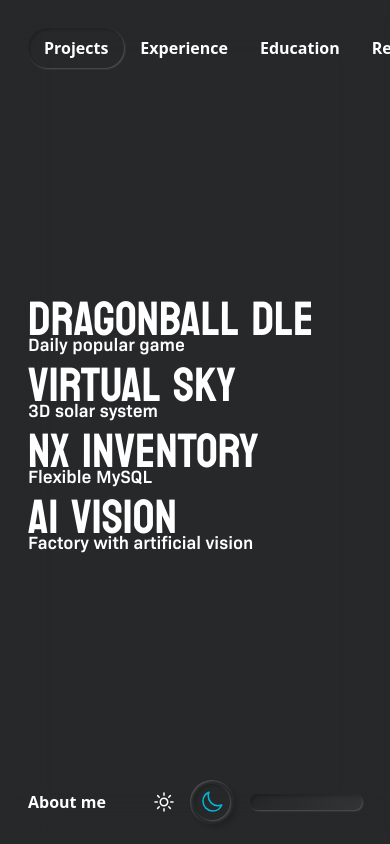
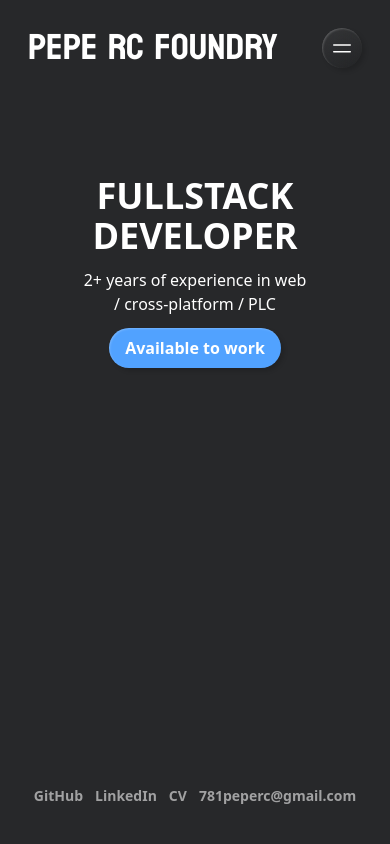
Before and after one commit to PepeAliasJose/thepepercfoundry-portfolio, a React (Vite) app: page / in a window 390 px wide. Built offline with nearby package versions, Linux system fonts and the light colour scheme.

Commit message:
Start minerva

```diff
--- a/index.html
+++ b/index.html
@@ -1,5 +1,5 @@
 <!DOCTYPE html>
-<html lang="en">
+<html lang="en" class="hide-scroll">
   <head>
     <meta charset="UTF-8" />
     <link rel="icon" type="image/svg+xml" href="/vite.svg" />
--- a/package.json
+++ b/package.json
@@ -19,7 +19,8 @@
     "react-dom": "^19.1.0",
     "react-i18next": "^15.6.0",
     "react-router-dom": "^7.6.3",
-    "tailwindcss": "^4.1.11"
+    "tailwindcss": "^4.1.11",
+    "zustand": "^5.0.7"
   },
   "devDependencies": {
     "@eslint/js": "^9.30.1",
--- a/src/App.jsx
+++ b/src/App.jsx
@@ -13,13 +13,14 @@
 const NotFound = lazy(() => import('./pages/_404'))
 const Education = lazy(() => import('./pages/Education'))
 const DBD = lazy(() => import('./pages/DBD'))
-const VS = lazy(() => import('./pages/VirtualSky'))
+const VS = lazy(() => import('./pages/Minerva'))
 
 import global_en from './locales/en/translation.json'
 import global_es from './locales/es/translation.json'
 //Dragonball-dle
 import dbd_en from './locales/en/dbd.json'
 import dbd_es from './locales/es/dbd.json'
+import { create } from 'zustand'
 
 i18n
   .use(LanguageDetector)
@@ -41,6 +42,23 @@
   )
 }
 
+const useMenu = create(set => ({
+  show: false,
+  setShow: s => set(state => ({ show: s }))
+}))
+/**
+ *
+ * 0 projects
+ * 1 experience
+ * 2 education
+ * 3 contact
+ *
+ */
+export const useSubmenu = create(set => ({
+  submenu: 0,
+  setSubmenu: s => set(state => ({ submenu: s }))
+}))
+
 const MenuSwitch = ({ setShow, show, location }) => {
   return (
     <div
@@ -57,15 +75,10 @@
 
 const Switch = () => {
   const location = useLocation()
-  const [show, setShow] = useState(location.pathname == '/')
+  const { show, setShow, submenu } = useMenu()
 
   useEffect(() => {
-    if (location.pathname == '/') {
-      setShow(true)
-    } else {
-      setShow(false)
-    }
-    console.log('Check path')
+    setShow(false)
   }, [location])
 
   useLayoutEffect(() => {
@@ -89,16 +102,19 @@
         <Route path='/' element={<Index />} />
         <Route path='/education' element={<Education />} />
         <Route path='/dragonballdle' element={<DBD />} />
-        <Route path='/virtual-sky' element={<VS />} />
+        <Route path='/minerva' element={<VS />} />
         <Route path='/test' element={<Test />} />
         <Route path='*' element={<NotFound />} />
       </Routes>
       <AnimatePresence>{show && <Menu key={'menu'} />}</AnimatePresence>
-      {location.pathname !== '/' && (
-        <MenuSwitch setShow={setShow} show={show} location={location} />
-      )}
+
+      <MenuSwitch setShow={setShow} show={show} location={location} />
     </>
   )
 }
-
+/*
+{location.pathname !== '/' && (
+        <MenuSwitch setShow={setShow} show={show} location={location} />
+      )}
+*/
 export default App
--- a/src/components/molecules/ThemeSwitch.jsx
+++ b/src/components/molecules/ThemeSwitch.jsx
@@ -20,11 +20,6 @@
   return (
     <div className='inline-flex gap-2 items-center justify-center '>
       <div
-        style={{ borderRadius: '100%' }}
-        className={currentTheme == 'light' ? ' up p-1 ' : ''}
-      >
-        <div className={currentTheme == 'light' ? ' down rounded-full' : ''}>
-          <div
         className={
           ' hover:cursor-pointer p-1.5 ' +
           (currentTheme == 'light' && ' text-yellow-400')
@@ -35,13 +30,7 @@
       >
         <SunIcon className='size-6 md:size-7 xl:size-8' />
       </div>
-        </div>
-      </div>
-      <div
-        style={{ borderRadius: '100%' }}
-        className={currentTheme == 'dark' ? ' up p-1' : ''}
-      >
-        <div className={currentTheme == 'dark' ? ' down rounded-full' : ''}>
+
       <div
         className={
           ' hover:cursor-pointer p-1.5 ' +
@@ -54,8 +43,6 @@
         <MoonIcon className='size-6 md:size-7 xl:size-8' />
       </div>
     </div>
-      </div>
-    </div>
   )
 }
 
--- a/src/components/organisms/Menu.jsx
+++ b/src/components/organisms/Menu.jsx
@@ -8,9 +8,11 @@
 import LangSwitch from '../molecules/LangSwitch'
 
 import { useTranslation } from 'react-i18next'
+import { useSubmenu } from '../../App'
 
 function Menu () {
-  const [menuSelected, setMenuSelected] = useState(0)
+  const { submenu, setSubmenu } = useSubmenu()
+
   const [hero, updateHero] = useState(0)
   const { t } = useTranslation()
 
@@ -21,9 +23,9 @@
       key={i}
       {...x}
       option={i}
-      selected={menuSelected}
+      selected={submenu}
       onClick={() => {
-        setMenuSelected(i)
+        setSubmenu(i)
       }}
     />
   ))
@@ -77,7 +79,7 @@
             id='hero_content'
             className=' w-full h-dvh  hidden sm:block relative'
           >
-            {hero_content[menuSelected][hero]}
+            {hero_content[submenu][hero]}
           </motion.section>
         </AnimatePresence>
       </motion.div>
@@ -102,7 +104,7 @@
           className='max-h-full w-full overflow-scroll hide-scroll
          flex flex-col gap-0 text-5xl lg:text-7xl font-bold koulen py-5 '
         >
-          {lista[menuSelected]}
+          {lista[submenu]}
         </main>
         <footer className='inline-flex gap-4 px-7 py-5 font-semibold items-center'>
           <p className=' mr-auto '>{t('menu.about')}</p>
--- a/src/locales/en/translation.json
+++ b/src/locales/en/translation.json
@@ -25,9 +25,9 @@
         "link": "/dragonballdle"
       },
       {
-        "content": "VIRTUAL SKY",
+        "content": "MINERVA I",
         "subtitle": "3D solar system",
-        "link": "/virtual-sky"
+        "link": "/minerva"
       },
       {
         "content": "NX INVENTORY",
@@ -67,7 +67,7 @@
       }
     ],
     "main": {
-      "title": "Full-Stack Developer",
+      "title": "FullStack Developer",
       "subtitle": "2+ years of experience in web / cross-platform / PLC",
       "hire": "Available to work"
     }
--- a/src/locales/es/translation.json
+++ b/src/locales/es/translation.json
@@ -25,9 +25,9 @@
         "link": "/dragonballdle"
       },
       {
-        "content": "VIRTUAL SKY",
+        "content": "MINERVA I",
         "subtitle": "Sistema solar 3D",
-        "link": "/virtual-sky"
+        "link": "/minerva"
       },
       {
         "content": "NX INVENTORY",
--- a/src/pages/Index.jsx
+++ b/src/pages/Index.jsx
@@ -1,11 +1,44 @@
+import { useTranslation } from 'react-i18next'
 import Menu from '../components/organisms/Menu'
+import Footer from '../components/organisms/Footer'
 
 function Index () {
+  const { t } = useTranslation()
+  window.addEventListener('scroll', e => {
+    console.log(e)
+  })
   return (
     <>
-      <header></header>
-      <main className=''></main>
-      <footer></footer>
+      <header className='p-7  '>
+        <div className='inline-flex items-center h-10'>
+          <h2
+            className='text-4xl md:text-[2.75rem] text-left font-bold
+          koulen scale-x-110 origin-left'
+          >
+            PEPE RC FOUNDRY
+          </h2>
+        </div>
+      </header>
+      <main className='flex flex-col items-center p-20'>
+        <div className='flex flex-col justify-center items-center gap-3 h-full'>
+          <h1
+            className='text-4xl md:text-6xl w-min font-bold uppercase
+          text-center'
+          >
+            {t('menu.main.title')}
+          </h1>
+          <h2 className='text-center md:text-lg'>{t('menu.main.subtitle')}</h2>
+          <p
+            className=' md:text-lg font-semibold flex flex-row gap-2 up bg-blue-400
+        px-4 py-2 text-white'
+          >
+            {t('menu.main.hire')}
+          </p>
+        </div>
+      </main>
+      <footer className='absolute bottom-0 w-full'>
+        <Footer />
+      </footer>
     </>
   )
 }
--- a/src/pages/VirtualSky.jsx
+++ b/src/pages/Minerva.jsx
@@ -2,7 +2,7 @@
 import Footer from '../components/organisms/Footer'
 import { useEffect } from 'react'
 
-function VirtualSky () {
+function Minerva () {
   useEffect(() => {
     window.scrollTo(0, 0)
   }, [])
@@ -14,7 +14,7 @@
             Simulador del sistema solar
           </p>
           <h1 className='text-6xl sm:text-8xl md:text-9xl font-black koulen text-center leading-none'>
-            VIRTUAL SKY
+            MINERVA I
           </h1>
         </div>
 
@@ -34,11 +34,19 @@
 
         <div className='inline-flex gap-4 justify-center '>
           <div className='up out-rounded py-2 px-4 hover:cursor-pointer'>
-            <a href='#' target='_blank' rel='noopener noreferrer'>
+            <a
+              href='https://github.com/PepeAliasJose/Project-Minerva'
+              target='_blank'
+              rel='noopener noreferrer'
+            >
               GitHub
             </a>
           </div>
-          <a href='#' target='_blank' rel='noopener noreferrer'>
+          <a
+            href='https://minerva-sim.web.app/'
+            target='_blank'
+            rel='noopener noreferrer'
+          >
             <div
               className='up bg-blue-400 text-white py-2 px-4
             inline-flex gap-2 text-nowrap items-center hover:cursor-pointer'
@@ -60,8 +68,8 @@
               <li className='up px-4 py-1.5'>Tailwind CSS</li>
               <li className='up px-4 py-1.5'>Three JS</li>
               <li className='up px-4 py-1.5'>Framer motion</li>
-              <li className='up px-4 py-1.5'>Firebase</li>
-              <li className='up px-4 py-1.5'>Google Analytics</li>
+              <li className='up px-4 py-1.5'>WebAssembly</li>
+              <li className='up px-4 py-1.5'>Web Workers</li>
             </ul>
           </article>
         </section>
@@ -73,4 +81,4 @@
   )
 }
 
-export default VirtualSky
+export default Minerva
```
Also changed, not shown: 1 other file (tests, documents, lock files or other folders). Lines whose indentation alone changed are shown as unchanged.
